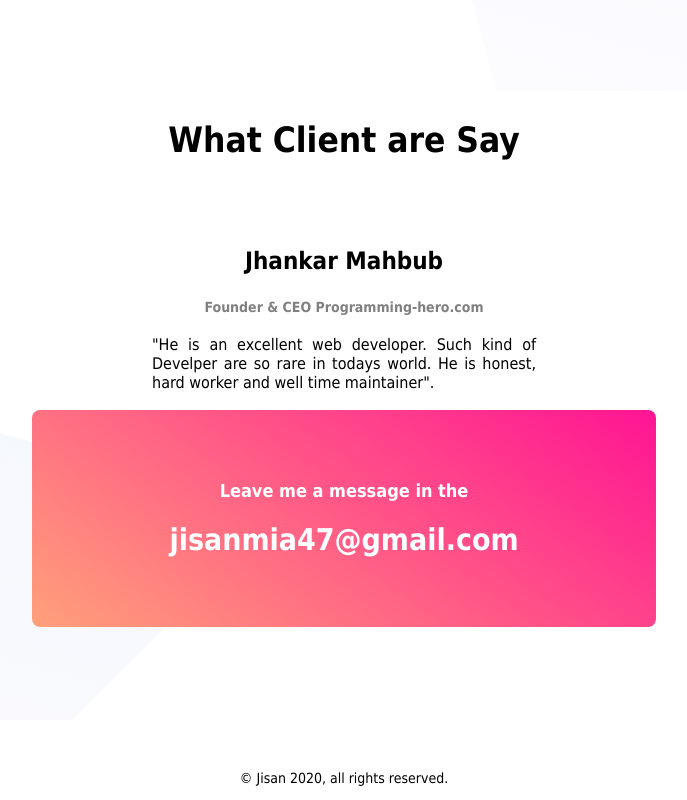
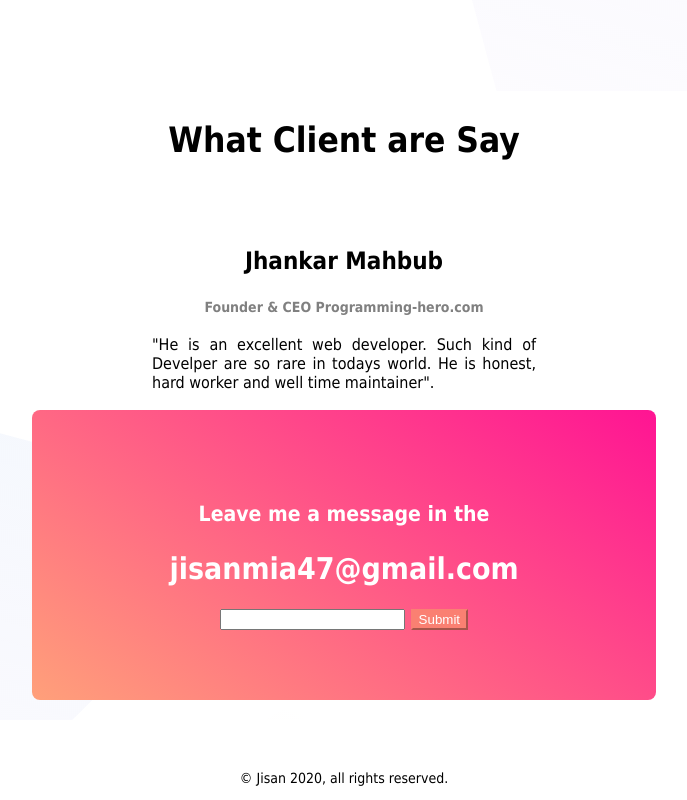
Before and after one commit to Jisan-mia/personal-website, a plain HTML site: page index.html in a window 1280 px wide. Shown: the part 1734-2534 px from the top of the page, without its empty margins (296-983 px from the left). Drawn offline with Linux system fonts and the light colour scheme.

Commit message:
submit button added

```diff
--- a/index.html
+++ b/index.html
@@ -52,9 +52,10 @@
             <p id="client-opinion">"He is an excellent web developer. Such kind of Develper are so rare in todays world. He is honest, hard worker and well time maintainer".  </p>
             <h3></h3>
       </div>
-      <div>
-        <h3 class="message-area">Leave me a message in the<br><br>
+      <div class="message-area">
+        <h3 >Leave me a message in the<br><br>
             <span id="email-effect">jisanmia47@gmail.com </span></h2>
+            <input ></input> <button class="submit-button" type="text"  ><span class="submit-text">Submit</span> </button>
       </div>
     </section>
     <footer class="footer-area-2">
--- a/style.css
+++ b/style.css
@@ -102,6 +102,13 @@ section{
 #email-effect{
     font-size: 30px;
 }
+.submit-button{
+    background-color: salmon;
+    border-color: salmon;
+}
+.submit-text{
+    color: white
+}
 
 .footer-area{
     background-image: url("images/footer-bg.png");
```
